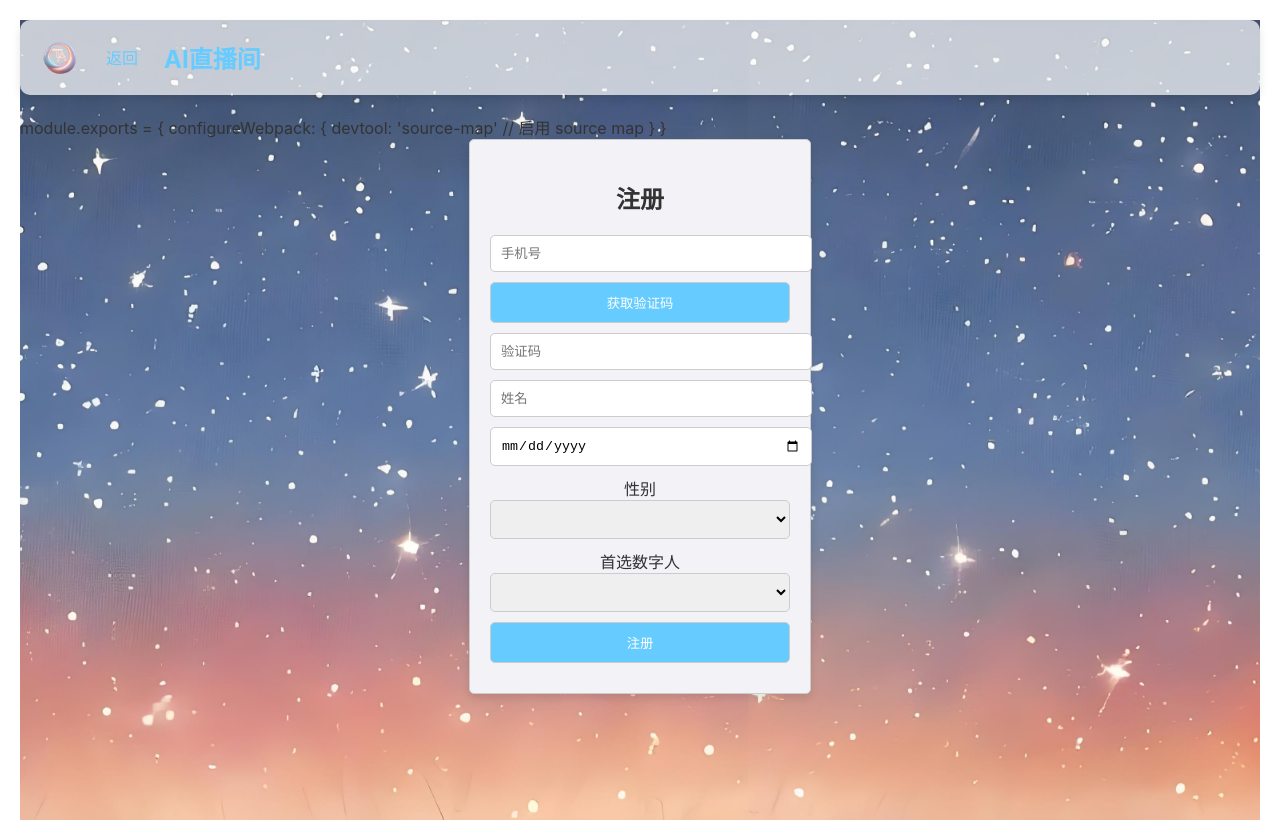
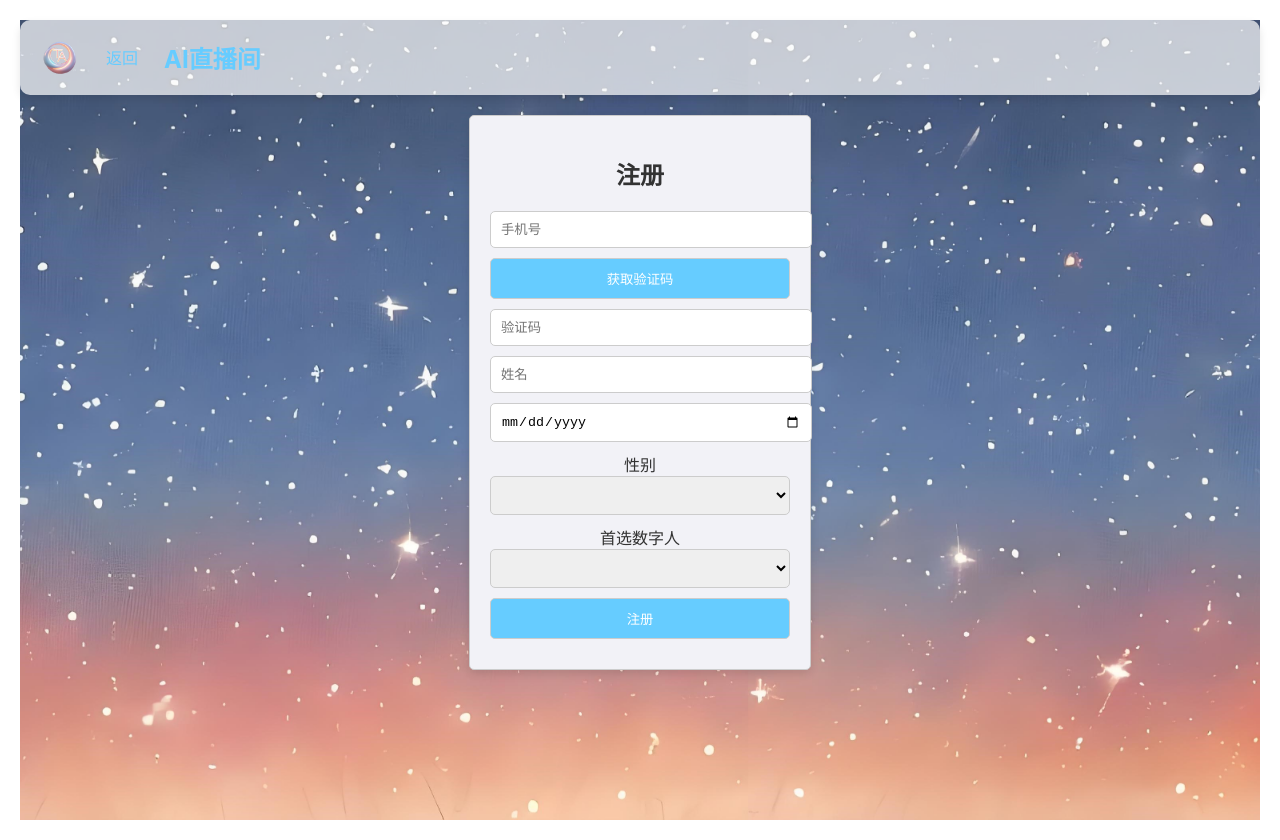
Before and after one commit to ric-ai-groupc/ai-live-streaming, a Vue app: page /register in a window 1280 px wide. Built offline with nearby package versions, Linux system fonts and the light colour scheme.

Commit message:
Update Register.vue

```diff
--- a/src/components/Register.vue
+++ b/src/components/Register.vue
@@ -1,10 +1,4 @@
 <template>
-  module.exports = {
-  configureWebpack: {
-    devtool: 'source-map' // 启用 source map
-  }
-}
-
   <div class="register-container" aria-labelledby="register-heading">
     <h2 id="register-heading">注册</h2>
     <form @submit.prevent="handleRegister" aria-label="注册表单">
```
